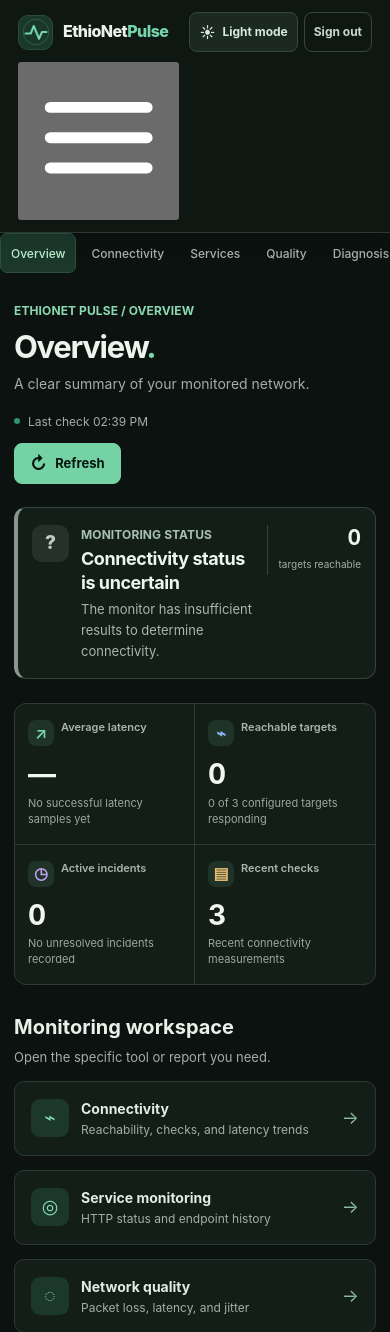
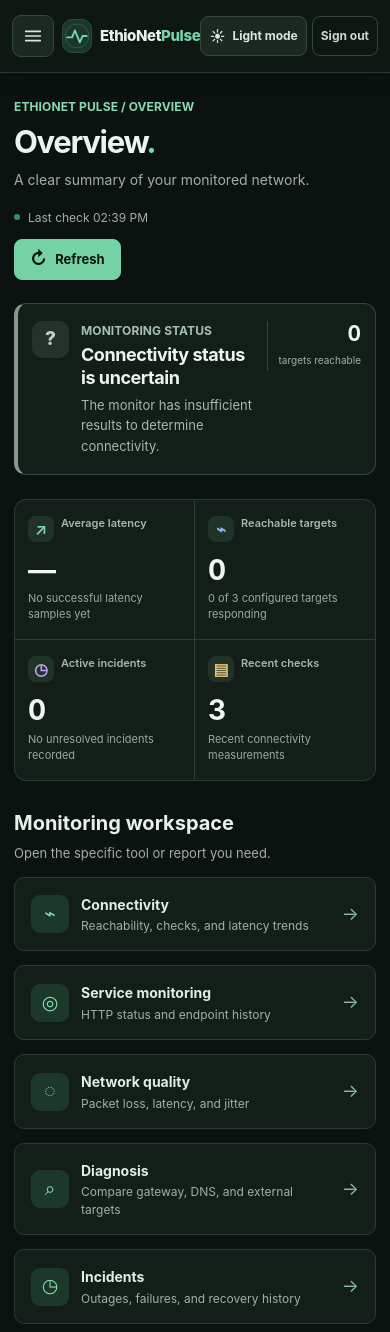
Before and after one commit to Ezra2121-et/ethionet-pulse, a FastAPI app: page /dashboard in a window 390 px wide. Shown: the top 1332 px of the page. Run offline with FastAPI, Linux system fonts and the light colour scheme; the visitor is signed in with stand-in values (Sample User, id 1); data comes from the database, SQL or seed files in the repository; data that the repository does not hold is empty.

Commit message:
Add responsive desktop sidebar and mobile navigation drawer

```diff
--- a/app/static/styles.css
+++ b/app/static/styles.css
@@ -1462,3 +1462,239 @@ html[data-theme="dark"] .report-note p { color: #a9c1b0; }
     scroll-behavior: auto !important;
   }
 }
+
+
+/* Dashboard navigation: persistent sidebar on desktop, drawer on smaller screens. */
+:root {
+  --sidebar-width: 248px;
+  --app-header-height: 76px;
+}
+
+.site-header {
+  position: sticky;
+  top: 0;
+  z-index: 60;
+}
+.site-header-inner {
+  width: calc(100% - 56px);
+  max-width: none;
+  min-height: var(--app-header-height);
+  padding: 0;
+  margin: 0 auto;
+  gap: 16px;
+  flex-wrap: nowrap;
+}
+.header-account { margin-left: auto; }
+.sidebar-toggle { display: none; }
+
+.app-sidebar {
+  position: fixed;
+  z-index: 45;
+  top: var(--app-header-height);
+  bottom: 0;
+  left: 0;
+  width: var(--sidebar-width);
+  display: flex;
+  flex-direction: column;
+  gap: 18px;
+  padding: 22px 14px 24px;
+  overflow-x: hidden;
+  overflow-y: auto;
+  background: #ffffff;
+  border-right: 1px solid var(--line);
+  scrollbar-width: thin;
+  scrollbar-color: var(--line-strong) transparent;
+}
+.app-sidebar .nav-links {
+  width: 100%;
+  min-width: 0;
+  flex: 1 0 auto;
+  display: flex;
+  flex-direction: column;
+  align-items: stretch;
+  justify-content: flex-start;
+  flex-wrap: nowrap;
+  gap: 5px;
+  margin: 0;
+  padding: 0;
+  overflow: visible;
+}
+.app-sidebar .nav-link {
+  width: 100%;
+  min-width: 0;
+  min-height: 44px;
+  justify-content: flex-start;
+  padding: 0 13px;
+  border-radius: 8px;
+  font-size: 13px;
+  white-space: normal;
+  overflow-wrap: anywhere;
+}
+.app-sidebar .nav-link.active {
+  font-weight: 680;
+}
+.sidebar-backdrop { display: none; }
+.sidebar-toggle-icon { display: block; width: 22px; height: 22px; }
+
+.main-content {
+  width: calc(100% - var(--sidebar-width));
+  max-width: 1380px;
+  margin: 0 auto 0 var(--sidebar-width);
+  padding: 38px clamp(22px, 3vw, 40px) 42px;
+}
+.app-footer {
+  width: min(1380px, calc(100% - var(--sidebar-width) - 56px));
+  margin: 0 28px 0 calc(var(--sidebar-width) + 28px);
+}
+html[data-theme="dark"] .app-sidebar {
+  background: #101814;
+  border-right-color: #293830;
+}
+html[data-theme="dark"] .app-sidebar .nav-link {
+  color: #a6b5ab;
+}
+html[data-theme="dark"] .app-sidebar .nav-link:hover {
+  color: #edf7f0;
+  background: #1b2921;
+}
+html[data-theme="dark"] .app-sidebar .nav-link.active {
+  color: #bdf0d2;
+  background: #1b382b;
+  border-color: #2c5140;
+}
+
+@media (max-width: 1050px) {
+  :root { --app-header-height: 72px; }
+  .site-header-inner {
+    width: calc(100% - 36px);
+    min-height: var(--app-header-height);
+    padding: 0;
+    gap: 12px;
+    flex-wrap: nowrap;
+  }
+  .sidebar-toggle {
+    flex: 0 0 42px;
+    width: 42px;
+    height: 42px;
+    display: inline-flex;
+    align-items: center;
+    justify-content: center;
+    padding: 0;
+    border: 1px solid var(--line);
+    border-radius: 9px;
+    background: var(--white);
+    color: var(--ink);
+    cursor: pointer;
+  }
+  .sidebar-toggle:hover { border-color: var(--line-strong); }
+  html[data-theme="dark"] .sidebar-toggle {
+    color: #d8e8dc;
+    background: #1b2921;
+    border-color: #34483b;
+  }
+  .app-sidebar {
+    top: var(--app-header-height);
+    bottom: 0;
+    width: min(300px, calc(100vw - 52px));
+    z-index: 55;
+    visibility: hidden;
+    transform: translateX(-105%);
+    transition: transform .2s ease, visibility .2s ease;
+    box-shadow: none;
+  }
+  .app-sidebar.is-open {
+    visibility: visible;
+    transform: translateX(0);
+    box-shadow: 18px 0 38px rgba(0, 0, 0, .18);
+  }
+  .sidebar-backdrop:not([hidden]) {
+    position: fixed;
+    z-index: 50;
+    display: block;
+    top: var(--app-header-height);
+    right: 0;
+    bottom: 0;
+    left: 0;
+    width: 100%;
+    margin: 0;
+    padding: 0;
+    border: 0;
+    background: rgba(4, 10, 7, .58);
+    cursor: pointer;
+  }
+  body.sidebar-open { overflow: hidden; }
+  .main-content {
+    width: calc(100% - 44px);
+    max-width: none;
+    margin: 0 auto;
+    padding: 30px 0 38px;
+  }
+  .app-footer {
+    width: calc(100% - 44px);
+    margin: 0 auto;
+    padding-bottom: 24px;
+  }
+}
+
+@media (max-width: 600px) {
+  .site-header-inner {
+    display: grid;
+    grid-template-columns: 42px minmax(0, 1fr) auto;
+    align-items: center;
+    gap: 8px;
+    width: calc(100% - 24px);
+    min-height: var(--app-header-height);
+    padding: 8px 0;
+  }
+  .sidebar-toggle { grid-column: 1; grid-row: 1; }
+  .brand {
+    grid-column: 2;
+    grid-row: 1;
+    min-width: 0;
+    gap: 8px;
+  }
+  .brand-mark { width: 34px; height: 34px; }
+  .brand-mark svg { width: 28px; }
+  .brand-name { font-size: 15px; letter-spacing: -.4px; }
+  .header-account {
+    grid-column: 3;
+    grid-row: 1;
+    min-width: 0;
+    margin-left: 0;
+    gap: 5px;
+    flex-wrap: nowrap;
+  }
+  .header-account .theme-toggle,
+  .header-account .logout-button {
+    min-height: 40px;
+    padding: 0 8px;
+  }
+  .main-content {
+    width: calc(100% - 28px);
+    padding: 24px 0 30px;
+  }
+  .app-footer { width: calc(100% - 28px); }
+}
+
+@media (max-width: 380px) {
+  .site-header-inner { width: calc(100% - 16px); gap: 5px; }
+  .sidebar-toggle { width: 38px; height: 40px; flex-basis: 38px; }
+  .sidebar-toggle-icon { width: 20px; height: 20px; }
+  .site-header-inner { grid-template-columns: 38px minmax(0, 1fr) auto; }
+  .brand { gap: 6px; }
+  .brand-mark { width: 30px; height: 30px; }
+  .brand-mark svg { width: 25px; }
+  .brand-name { font-size: 13px; letter-spacing: -.3px; }
+  .header-account { gap: 4px; }
+  .header-account .theme-toggle {
+    width: 36px;
+    min-width: 36px;
+    padding: 0;
+  }
+  .header-account #theme-toggle-label { display: none; }
+  .header-account .logout-button { padding: 0 6px; font-size: 11px; }
+}
+
+@media (prefers-reduced-motion: reduce) {
+  .app-sidebar { transition: none; }
+}
```
